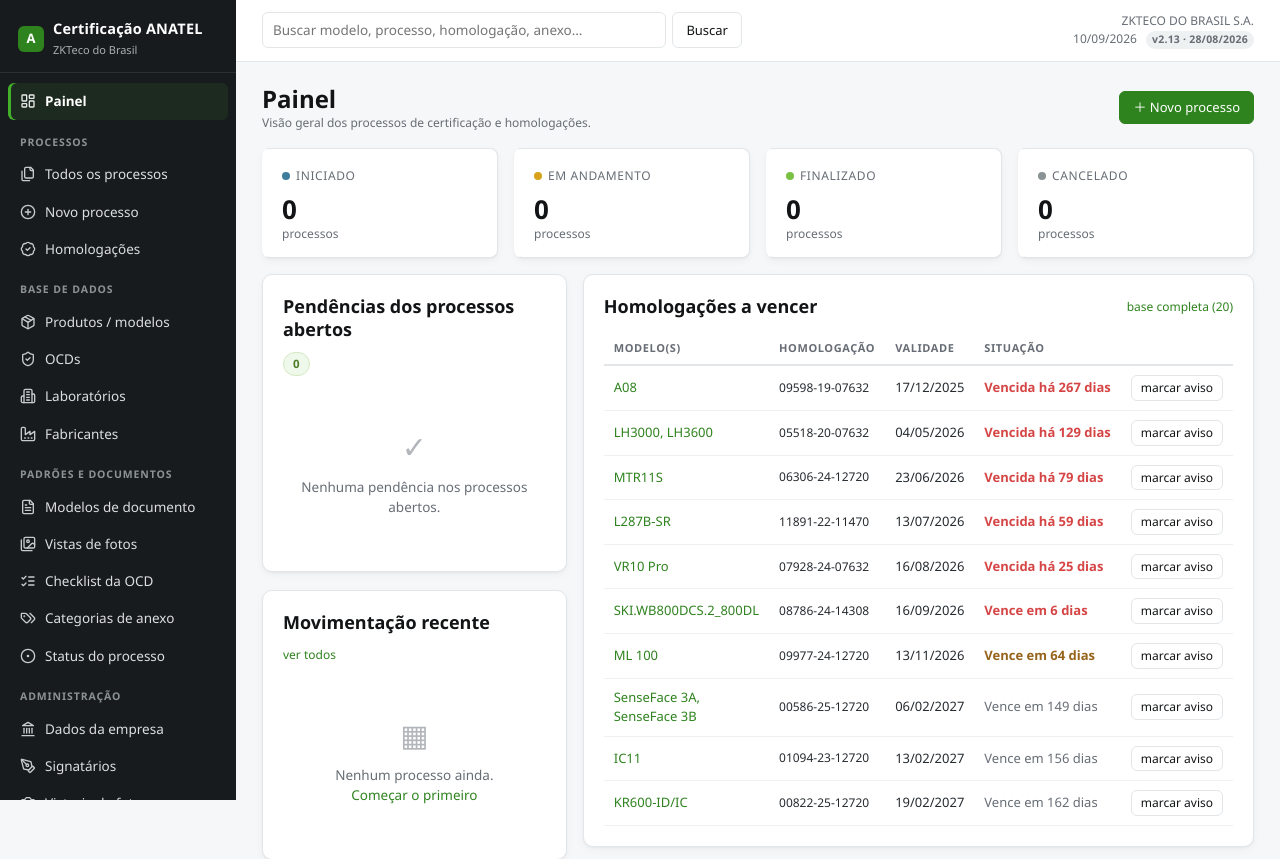
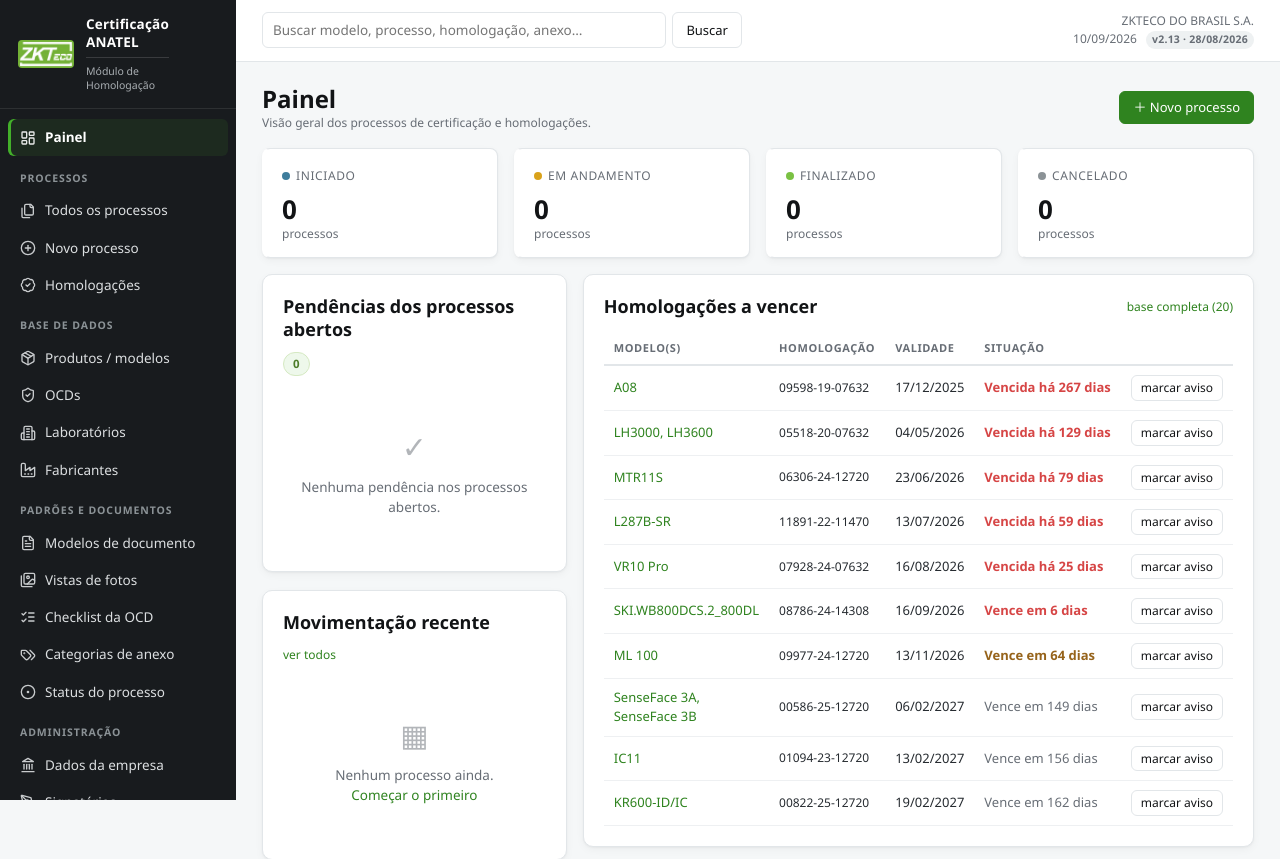
Before and after one commit to JhuanNohl/Anatel-JTorres, a Flask app: page / in a window 1280 px wide. Shown: the top 859 px of the page. Run offline with Flask 3, Linux system fonts and the light colour scheme.

Commit message:
feat(ui): use real ZKTeco logo in sidebar header
Substitui o quadradinho com a letra "A" pela logo oficial da ZKTeco
(recebida via link, recortada e redimensionada para 240x120 - o
arquivo original tinha quase 1MB e bastante espaco verde em volta).

Reorganiza o bloco da marca para o padrao pedido: logo a esquerda,
titulo em duas linhas ("Certificacao" / "ANATEL"), divisor fino, e
subtitulo em duas linhas ("Modulo de" / "Homologacao") no lugar do
nome fantasia da empresa - que ja aparece em outro lugar (barra
superior) e ficava redundante ao lado da logo real.

Co-Authored-By: Claude Sonnet 5 <noreply@anthropic.com>

```diff
--- a/app/static/css/app.css
+++ b/app/static/css/app.css
@@ -68,12 +68,13 @@ code{background:#eef1f2;padding:1px 5px;border-radius:4px;font-size:12.5px;color
   position:fixed; inset:0 auto 0 0; width:var(--lateral); background:var(--sidebar);
   color:#e9ebec; display:flex; flex-direction:column; overflow-y:auto; z-index:20;
 }
-.marca{padding:18px 18px 14px; border-bottom:1px solid rgba(255,255,255,.09)}
-.marca .logo{display:flex;align-items:center;gap:9px}
-.marca .quadro{width:26px;height:26px;border-radius:6px;background:var(--verde-esc);
-  display:grid;place-items:center;color:#fff;font-weight:700;font-size:13px;flex:none}
-.marca strong{color:#fff;font-size:14.5px;letter-spacing:.2px}
-.marca span{display:block;font-size:11px;color:#a9aeb2;margin-top:2px}
+.marca{padding:16px 18px; border-bottom:1px solid rgba(255,255,255,.09)}
+.marca .logo{display:flex;align-items:center;gap:12px}
+.marca-logo{width:56px;height:auto;flex:none;border-radius:4px}
+.marca-texto strong{display:block;color:#fff;font-size:13.5px;font-weight:600;
+  line-height:1.3;letter-spacing:.2px}
+.marca-texto span{display:block;font-size:10.5px;color:#a9aeb2;line-height:1.35;
+  margin-top:6px;padding-top:6px;border-top:1px solid rgba(255,255,255,.14)}
 
 .menu{padding:10px 8px 20px}
 .menu .grupo{font-size:10.5px;text-transform:uppercase;letter-spacing:.9px;color:#8b9296;
--- a/app/templates/base.html
+++ b/app/templates/base.html
@@ -15,10 +15,10 @@
 <nav class="lateral" id="menu-lateral">
   <div class="marca">
     <div class="logo">
-      <span class="quadro">A</span>
-      <div>
-        <strong>Certificação ANATEL</strong>
-        <span>{{ empresa_atual.nome_fantasia or 'ZKTeco do Brasil' }}</span>
+      <img class="marca-logo" src="{{ url_for('static', filename='img/logo-zkteco.png') }}" alt="ZKTeco">
+      <div class="marca-texto">
+        <strong>Certificação<br>ANATEL</strong>
+        <span>Módulo de<br>Homologação</span>
       </div>
     </div>
   </div>
```
Also changed, not shown: app/static/img/logo-zkteco.png (added).
